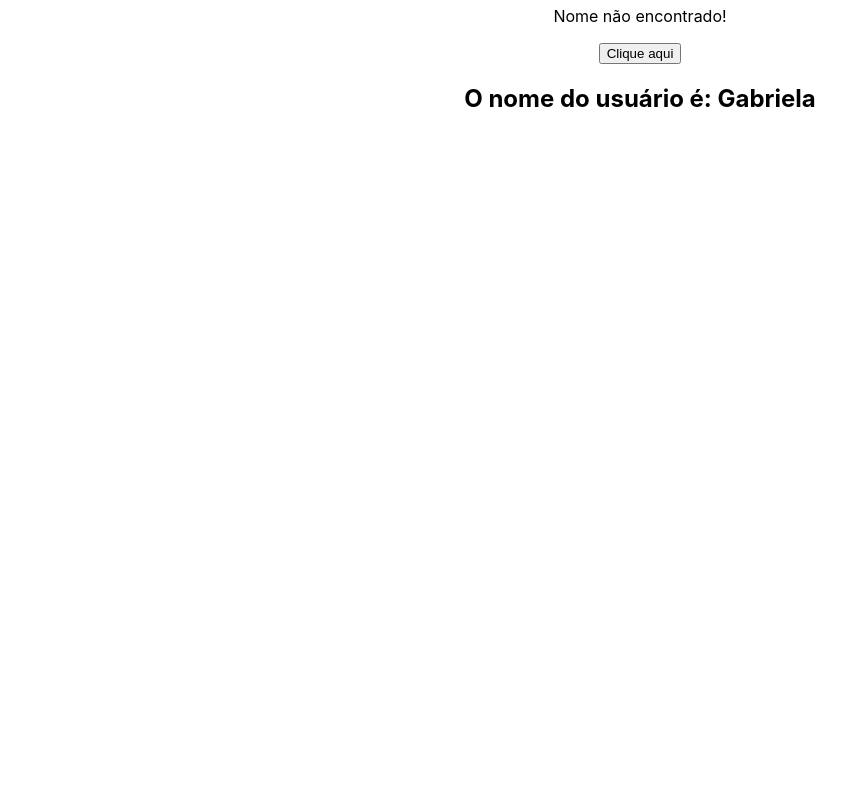
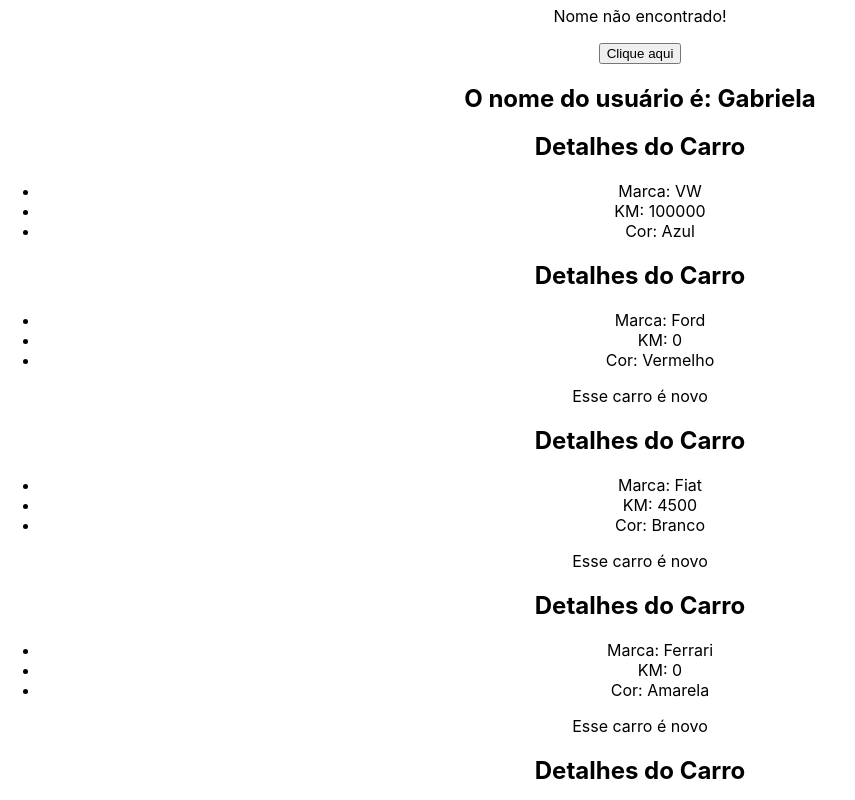
Before and after one commit to naiaragabriela/curso-react, a React (Create React App) app in the folder avancado/avancado/: page / in a window 1280 px wide. Shown: the part 1460-2260 px from the top of the page, without its empty margins (0-855 px from the left). Before the commit the page ends 1592 px from the top, so only its background shows below. Built offline with nearby package versions, Linux system fonts and the light colour scheme.

Commit message:
feat: using structure map

```diff
--- a/avancado/avancado/src/App.js
+++ b/avancado/avancado/src/App.js
@@ -5,10 +5,18 @@
 import ListRender from './components/ListRender';
 import ManageData from './components/ManageData';
 import ShowUsername from './components/ShowUsername';
+import CarDetails from './components/CarDetails';
 
 function App() {
   const name = "Naiara";
   const [userName] = useState("Gabriela");
+
+  const cars = [
+    {id:1, brand: "Ferrari", color: "Amarela", newCar: true, km: 0},
+    {id:2, brand: "KIA", color: "Branco", newCar: false, km: 13420},
+    {id:3, brand: "Renault", color: "Azul", newCar: false, km: 234}
+  ];
+
   return (
     <div className="App">
       <h1>Avançando no REACT</h1>
@@ -22,7 +30,22 @@
       <ManageData />
       <ListRender />
       <CondicionalRender />
+      {/* props */}
       <ShowUsername name={userName}/>
+      {/* destructuring */}
+       <CarDetails brand="VW" km={100000} color="Azul" newCar={false} />
+      {/* reaproveitando */}
+      <CarDetails brand="Ford" km={0} color="Vermelho" newCar={true} />
+      <CarDetails brand="Fiat" km={4500} color="Branco" newCar={true} />
+      {/*loop em array de objetos */}
+      {cars.map((car) => (
+        <CarDetails
+          brand={car.brand}
+          color={car.color}
+          km={car.km}
+          newCar={car.newCar}
+        />
+      ))}
       </div>
     </div>
   );
--- /dev/null
+++ b/avancado/avancado/src/components/CarDetails.jsx
@@ -0,0 +1,16 @@
+
+const CarDetails = ({brand, km, color, newCar}) => {
+  return (
+    <div>
+        <h2>Detalhes do Carro</h2>
+        <ul>
+            <li>Marca: {brand}</li>
+            <li>KM: {km}</li>
+            <li>Cor: {color}</li>
+        </ul>
+        {newCar && <p>Esse carro é novo</p>}
+    </div>
+  )
+}
+
+export default CarDetails
```
